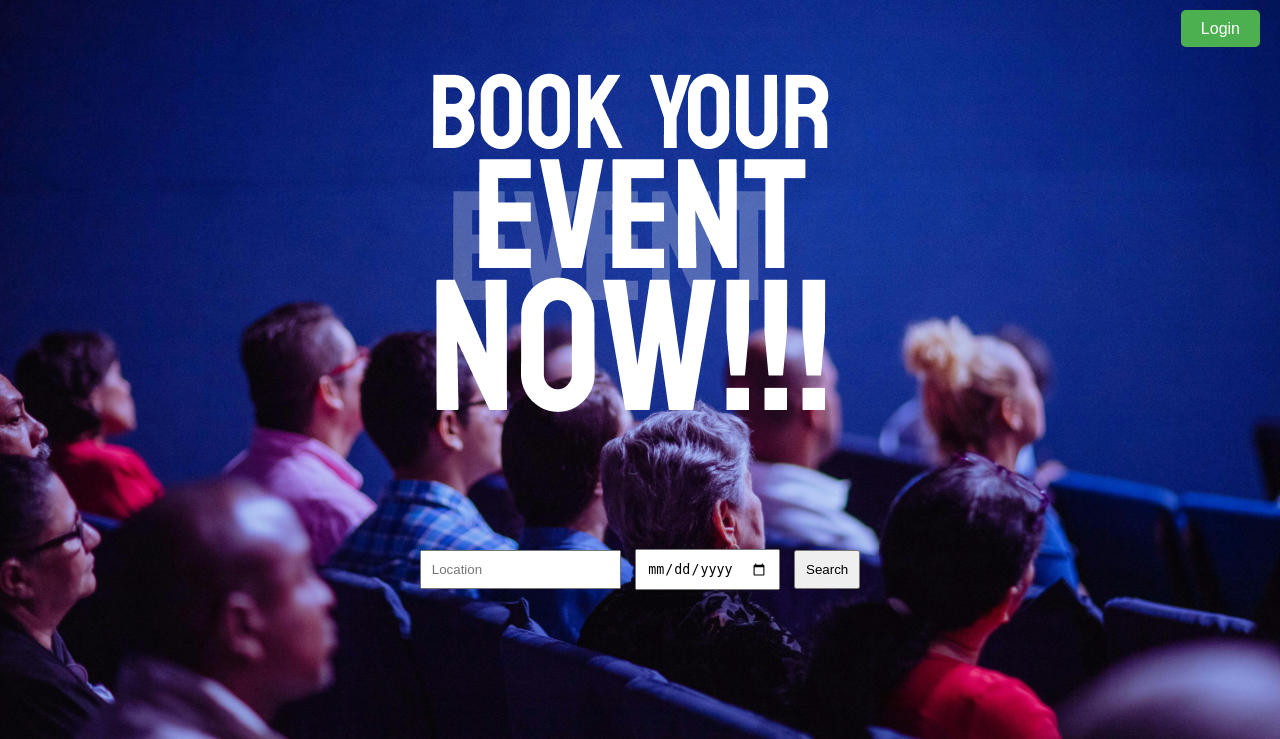
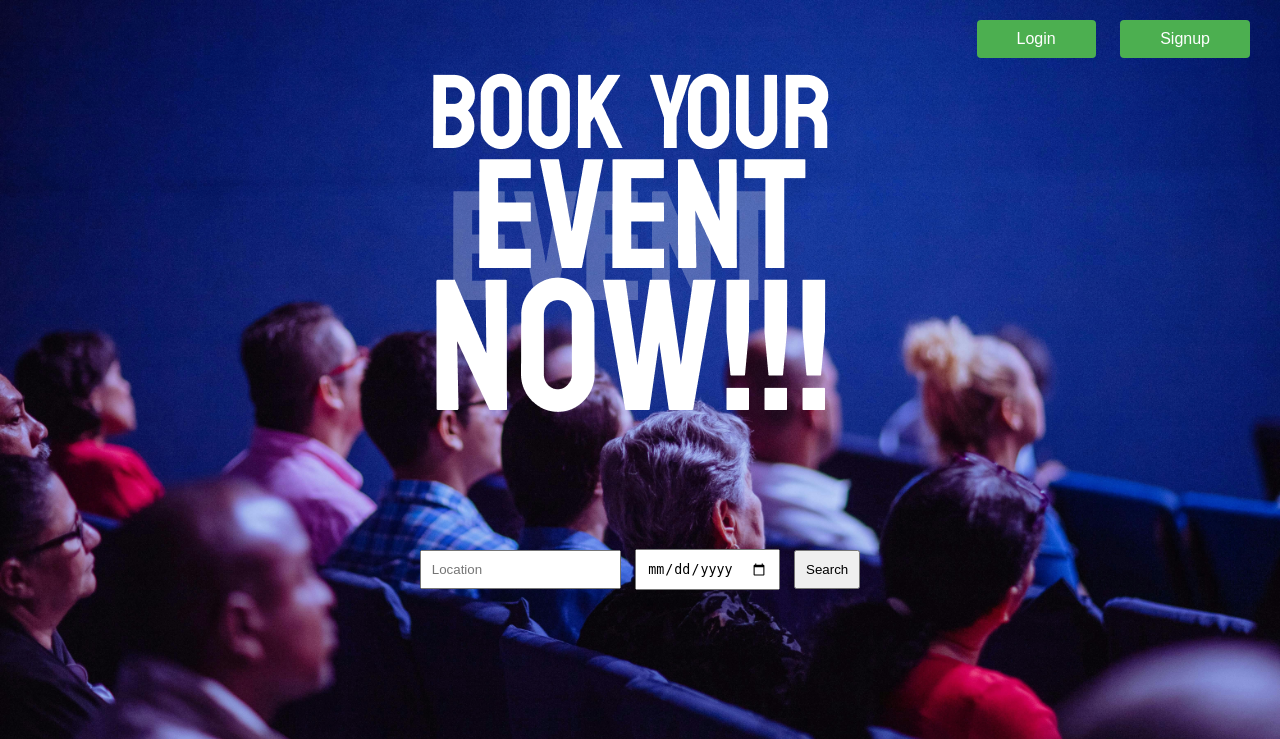
Before and after one commit to abaakilos/EventBooking, a PHP site: page / in a window 1280 px wide. Shown: the top 739 px of the page. Run offline with PHP 8.4, Linux system fonts and the light colour scheme; data comes from the database, SQL or seed files in the repository.

Commit message:
Fixed the signup page.

```diff
--- a/css/style.css
+++ b/css/style.css
@@ -19,10 +19,23 @@ header {
     background-position: 50% 50%;
 }
 
-.login-link {
+.header-content {
     position: absolute; /* Position relative to the header */
     top: 20px; /* Adjust vertical position */
-    right: 20px; /* Align to the right */
+    right: 20px;
+
+}
+
+.login-link {
+    display: inline-block; /* Ensures buttons are aligned horizontally */
+    margin: 0 10px; /* Adds horizontal space between the buttons */
+    padding: 10px 20px; /* Makes the buttons larger and more clickable */
+    background-color: #4CAF50;
+    color: white;
+    border: none;
+    border-radius: 4px;
+    cursor: pointer;
+    text-align: center;
 }
 
 .login-link a {
--- a/index.html
+++ b/index.html
@@ -13,9 +13,9 @@
             <div class="login-link">
                 <a href="./auth/login.php">Login</a>
             </div>
-            <!-- <div class="login-link">
+            <div class="login-link">
                 <a href="./auth/signup.php">Signup</a>
-            </div> -->
+            </div>
         </div>
         <img src="./images/headerLogo.png" />
         <div class="search-bar">
```
Also changed, not shown: auth/signup.php (+9 -1 lines).
